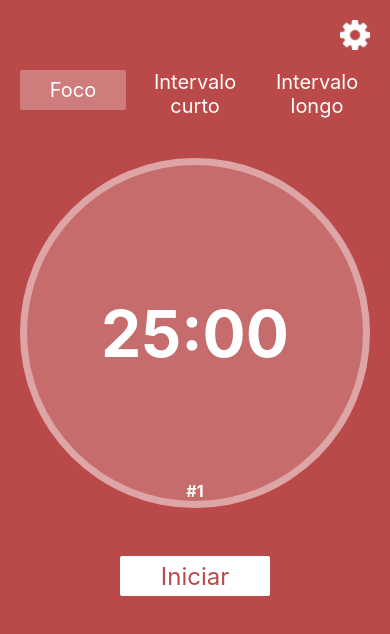
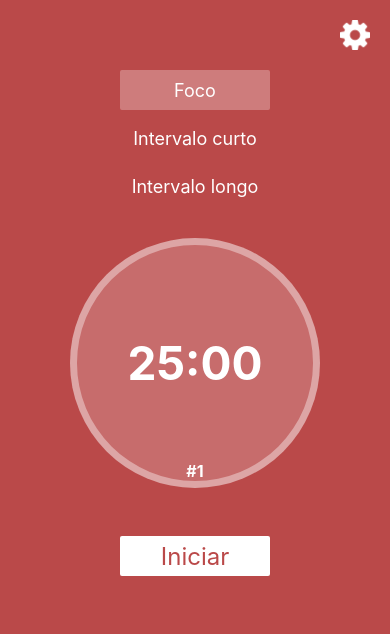
Before and after one commit to mauricioruviaro/pomodoro, a React (Create React App) app: page / in a window 390 px wide. Shown: the top 634 px of the page. Built offline with nearby package versions, Linux system fonts and the light colour scheme.

Commit message:
feat: adicionada responsividade

```diff
--- a/src/style.css
+++ b/src/style.css
@@ -255,3 +255,49 @@ svg rect {
   opacity: .9;
   transition: all 200ms;
 }
+
+@media only screen and (max-width: 620px) {
+  .settings-container {
+    flex-direction: column;
+  }
+
+  .input-container span {
+    font-size: 16px;
+  }
+}
+
+@media only screen and (max-width: 460px) {
+  .buttons-container {
+    flex-direction: column;
+    gap: .5rem;
+    margin-bottom: 2rem;
+  }
+
+  .buttons-container button {
+    font-size: 18px;
+  }
+
+  .circle {
+    height: 250px;
+    width: 250px;
+  }
+
+  .circle span {
+    font-size: 46px;
+  }
+
+  svg,
+  svg rect {
+    height: 250px;
+    width: 250px;
+  }
+
+  .modal h1 {
+    font-size: 24px;
+  }
+
+  .circle svg rect {
+    stroke-dasharray: 786;
+    stroke-dashoffset: 786;
+  }
+}
```
